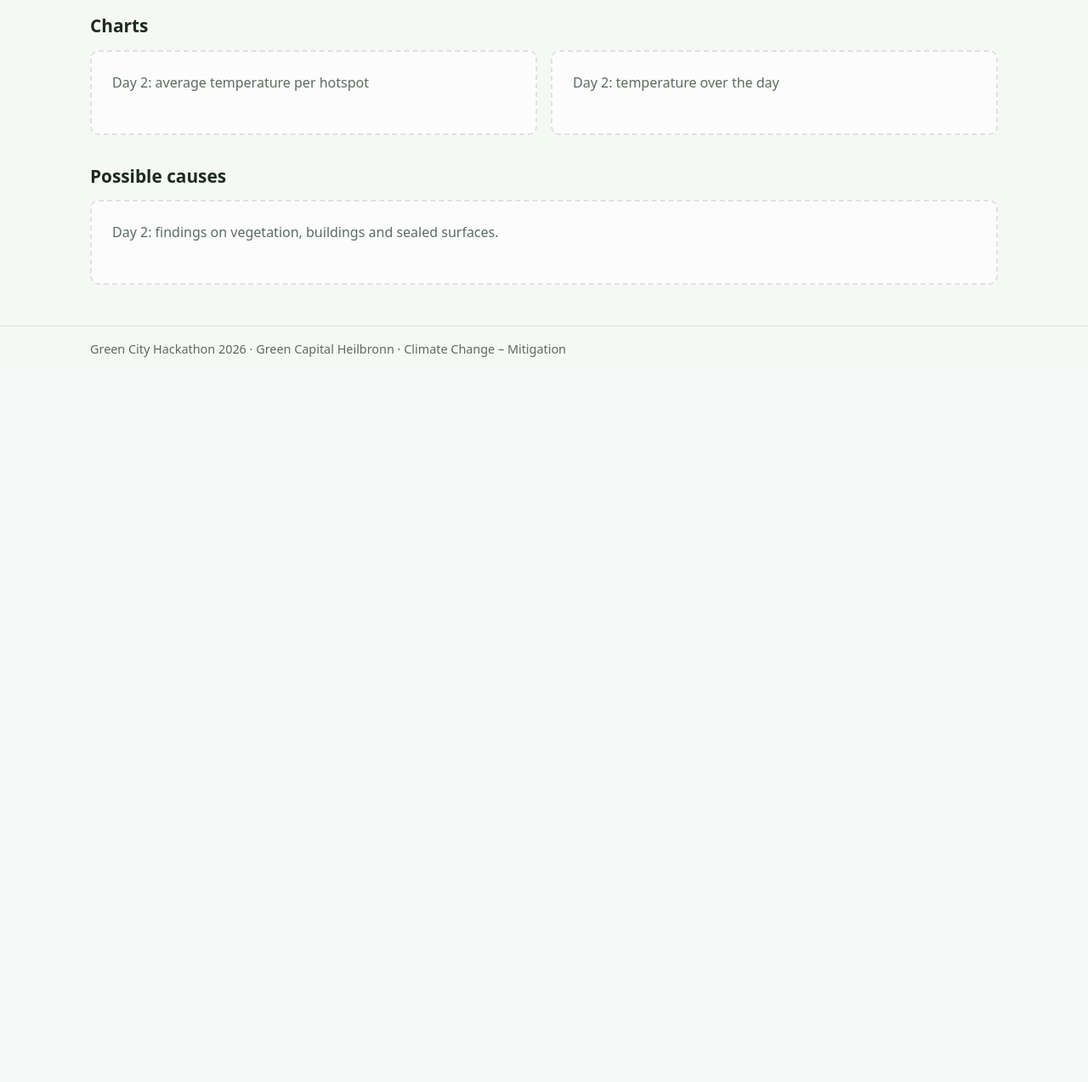
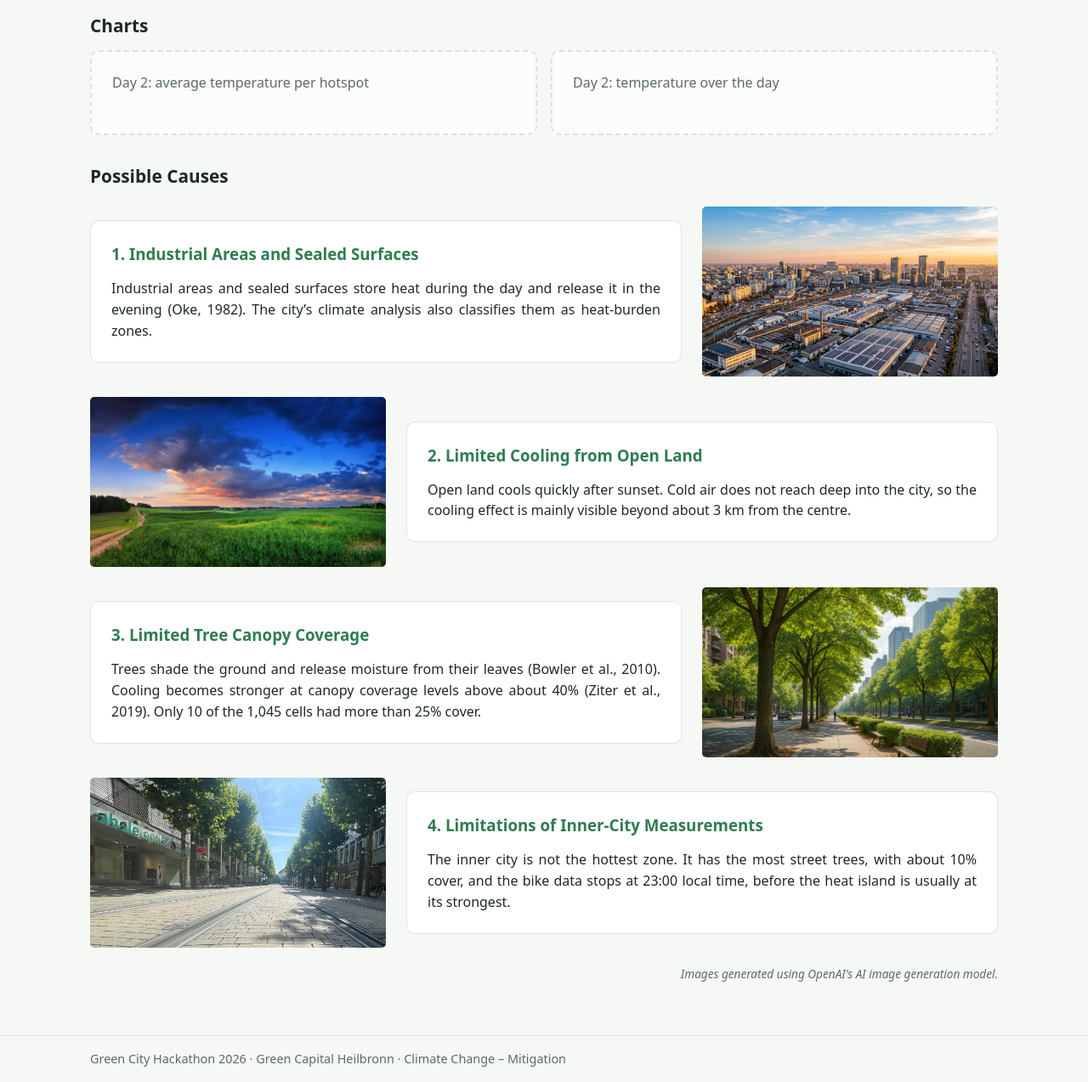
Before and after one commit to ruuuna75/CoolHeilbronn, a Flask app: page /analysis in a window 1280 px wide. Shown: the part 582-1855 px from the top of the page at 85% size. Before the commit the page ends 1002 px from the top, so only its background shows below. Run offline with Flask 3, Linux system fonts and the light colour scheme.

Commit message:
Analysis page updated with causes from analysis

```diff
--- a/static/css/style.css
+++ b/static/css/style.css
@@ -33,7 +33,7 @@ h3 { margin: 0 0 6px; }
 a { color: var(--green); }
 code { background: #eef1ee; padding: 1px 5px; border-radius: 4px; }
 
-.lead { font-size: 1.1rem; color: var(--muted); max-width: 70ch; }
+.lead { font-size: 1.1rem; color: var(--muted); max-width: 100%; }
 .muted { color: var(--muted); }
 .small { font-size: 0.9rem; }
 
@@ -61,12 +61,23 @@ code { background: #eef1ee; padding: 1px 5px; border-radius: 4px; }
 .button:hover { background: var(--green-dark); }
 
 /* Cards */
-.cards { display: grid; grid-template-columns: repeat(auto-fit, minmax(220px, 1fr)); gap: 16px; margin-top: 32px; }
+.cards {
+  display: grid;
+  grid-template-columns: 1fr;
+  gap: 24px;
+  margin-top: 32px;
+}
 .card {
-  background: var(--surface); border: 1px solid var(--border); border-radius: var(--radius);
-  padding: 18px; color: inherit; text-decoration: none;
+  background: var(--surface);
+  border: 1px solid var(--border);
+  border-radius: var(--radius);
+  padding: 18px;
+  color: inherit;
+  text-decoration: none;
 }
-a.card:hover { border-color: var(--green); }
+a.card:hover {
+  border-color: var(--green);
+}
 
 /* Key numbers */
 .stats { display: grid; grid-template-columns: repeat(auto-fit, minmax(140px, 1fr)); gap: 12px; margin: 16px 0 8px; }
@@ -97,31 +108,127 @@ a.card:hover { border-color: var(--green); }
   .map-frame iframe { height: 420px; }
 }
 
-/* Cards — one below the other */
-.cards {
-  display: grid;
-  grid-template-columns: 1fr;
-  gap: 24px;
+/* Make card headings and subheadings green */
+.card h3,
+.card h4,
+.card h5,
+.card h6 {
+  color: var(--green);
+}
+
+/* Justify paragraph text */
+p {
+  text-align: justify;
+}
+
+/* Possible Causes: vertically stacked, alternating alignment */
+.causes-grid {
+  display: flex;
+  flex-direction: column;
+  gap: 20px;
   margin-top: 32px;
 }
 
-.card {
+/* Full-width cards on smaller screens */
+@media (max-width: 600px) {
+  .causes-grid .card {
+    width: 100%;
+  }
+}
+
+/* Possible Causes section */
+.causes-section {
+  margin-top: 32px;
+}
+
+.causes-list {
+  display: flex;
+  flex-direction: column;
+  gap: 24px;
+  margin-top: 20px;
+}
+
+/* Cause cards: two-thirds text, one-third image */
+.cause-card {
+  display: grid;
+  grid-template-columns: minmax(0, 2fr) minmax(0, 1fr);
+  align-items: center;
+  gap: 24px;
+  width: 100%;
+  min-width: 0;
+  padding: 0;
+  border: none;
+  background: transparent;
+}
+
+/* Cause headings */
+.cause-text h3 {
+  color: var(--green);
+  margin: 0 0 14px;
+}
+
+/* Paragraph appearance */
+.cause-text p {
+  color: var(--text);
+  text-align: justify;
+  margin: 0;
+}
+
+/* Images */
+.cause-image {
+  display: block;
+  width: 100%;
+  height: 200px;
+  object-fit: cover;
+  border-radius: 5px;
+}
+
+/* Narrow screens: hide images and use full-width cards */
+@media (max-width: 800px) {
+  .cause-card {
+    grid-template-columns: 1fr;
+    padding: 16px;
+  }
+
+  .cause-image {
+    display: none;
+  }
+}
+
+/* Small phone screens */
+@media (max-width: 480px) {
+  .causes-list {
+    gap: 16px;
+  }
+
+  .cause-card {
+    padding: 14px;
+  }
+
+  .cause-text p {
+    text-align: left;
+    text-indent: 1em;
+  }
+}
+
+/* Keep text wide when the image appears first */
+.cause-card:has(.cause-image:first-child) {
+  grid-template-columns: minmax(0, 1fr) minmax(0, 2fr);
+}
+
+.cause-text {
   background: var(--surface);
   border: 1px solid var(--border);
   border-radius: var(--radius);
-  padding: 18px;
-  color: inherit;
-  text-decoration: none;
+  padding: 24px;
 }
 
-a.card:hover {
-  border-color: var(--green);
+/* AI-generated image attribution */
+.image-attribution {
+  margin-top: 20px;
+  color: var(--muted);
+  font-size: 0.85rem;
+  text-align: right;
+  font-style: italic;
+  text-indent: 0;
 }
-
-/* Text wrap fixed */
-
-.lead {
-  font-size: 1.1rem;
-  color: var(--muted);
-  max-width: 100%;
-}
--- a/templates/analysis.html
+++ b/templates/analysis.html
@@ -1,6 +1,7 @@
 {% extends "base.html" %}
 {% block title %}Data Analysis{% endblock %}
 {% block content %}
+
 <h1>Data Analysis</h1>
 <p class="lead">What the data tells us about heat in Heilbronn.</p>
 
@@ -12,7 +13,8 @@
 <section>
   <h2>Hotspots</h2>
   <div class="placeholder">
-    Day 2: list of the hottest areas from the Data Analysis team (place, average °C, difference to the city average).
+    Day 2: list of the hottest areas from the Data Analysis team
+    (place, average °C, difference to the city average).
   </div>
 </section>
 
@@ -24,10 +26,91 @@
   </div>
 </section>
 
-<section>
-  <h2>Possible causes</h2>
-  <div class="placeholder">
-    Day 2: findings on vegetation, buildings and sealed surfaces.
+
+<section class="causes-section">
+  <h2>Possible Causes</h2>
+
+  <div class="causes-list">
+
+    <!-- Cause 1: image on the right -->
+    <article class="cause-card">
+      <div class="cause-text">
+        <h3>1. Industrial Areas and Sealed Surfaces</h3>
+        <p>
+          Industrial areas and sealed surfaces store heat during the day
+          and release it in the evening (Oke, 1982). The city’s climate
+          analysis also classifies them as heat-burden zones.
+        </p>
+      </div>
+      <img
+        class="cause-image"
+        src="{{ url_for('static', filename='images/industrial-heat.jpeg') }}"
+        alt="Industrial buildings and sealed surfaces at sunset"
+        loading="lazy"
+      >
+    </article>
+
+    <!-- Cause 2: image on the left -->
+    <article class="cause-card">
+      <img
+        class="cause-image"
+        src="{{ url_for('static', filename='images/open-land.jpeg') }}"
+        alt="Open green countryside cooling after sunset"
+        loading="lazy"
+      >
+      <div class="cause-text">
+        <h3>2. Limited Cooling from Open Land</h3>
+        <p>
+          Open land cools quickly after sunset. Cold air does not reach
+          deep into the city, so the cooling effect is mainly visible
+          beyond about 3 km from the centre.
+        </p>
+      </div>
+    </article>
+
+    <!-- Cause 3: image on the right -->
+    <article class="cause-card">
+      <div class="cause-text">
+        <h3>3. Limited Tree Canopy Coverage</h3>
+        <p>
+          Trees shade the ground and release moisture from their leaves
+          (Bowler et al., 2010). Cooling becomes stronger at canopy
+          coverage levels above about 40% (Ziter et al., 2019).
+          Only 10 of the 1,045 cells had more than 25% cover.
+        </p>
+      </div>
+      <img
+        class="cause-image"
+        src="{{ url_for('static', filename='images/tree-canopy.jpeg') }}"
+        alt="Street trees providing shade along an urban pedestrian path"
+        loading="lazy"
+      >
+    </article>
+
+    <!-- Cause 4: image on the left -->
+    <article class="cause-card">
+      <img
+        class="cause-image"
+        src="{{ url_for('static', filename='images/inner-city.jpeg') }}"
+        alt="Tree-lined inner-city street in afternoon sunlight"
+        loading="lazy"
+      >
+      <div class="cause-text">
+        <h3>4. Limitations of Inner-City Measurements</h3>
+        <p>
+          The inner city is not the hottest zone. It has the most street
+          trees, with about 10% cover, and the bike data stops at 23:00
+          local time, before the heat island is usually at its strongest.
+        </p>
+      </div>
+    </article>
+
   </div>
 </section>
+
+<p class="image-attribution">
+  Images generated using OpenAI's AI image generation model.
+</p>
+
+
 {% endblock %}
```
Also changed, not shown: static/images/industrial-heat.jpeg (added), static/images/inner-city.jpeg (added), static/images/open-land.jpeg (added), static/images/tree-canopy.jpeg (added).
